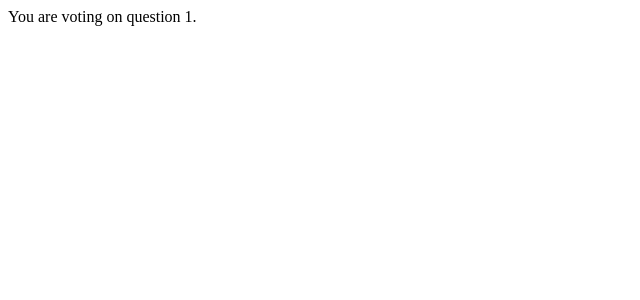
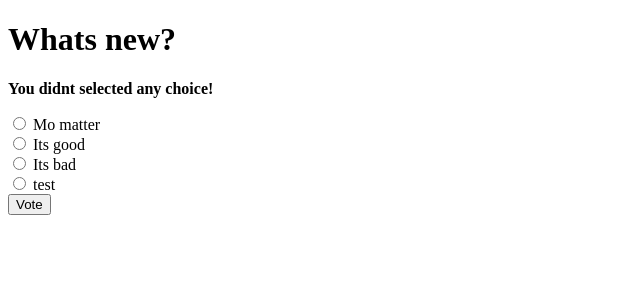
Before and after one commit to tehis/poll, a Django app: page /polls/1/vote/ in a window 1280 px wide. Shown: the top 300 px of the page, without its empty margins (0-640 px from the left). Run offline with Django 3.2, Linux system fonts and the light colour scheme; data comes from the database, SQL or seed files in the repository; both versions use the stored data as it was after the commit.

Commit message:
Creating form and complete vote handling

```diff
--- a/polls/templates/polls/detail.html
+++ b/polls/templates/polls/detail.html
@@ -6,10 +6,19 @@
 </head>
 <body>
 <h1> {{ question.questionText }} </h1>
-<ul>
-    {% for choice in question.choice_set.all %}
-        <li> {{ choice.choiceText }} </li>
+{%  if errorMessage %} <p> <strong> {{ errorMessage }}</strong></p> {% endif %}
+
+<form action= "{% url 'polls:vote'  question.id%}" method="post" >
+    {% csrf_token %}
+    {%  for choice in question.choice_set.all %}
+        <input type="radio" name="choice" id="choice{{forloop.counter}}"
+               value="{{ choice.id }}" >
+        <label for="choice{{forloop.counter}}">
+            {{ choice.choiceText }} </label>
+        <br>
     {% endfor %}
-</ul>
+    <input type="submit" value="Vote" >
+    </form>
+
 </body>
 </html>
--- a/polls/views.py
+++ b/polls/views.py
@@ -1,6 +1,8 @@
 from django.shortcuts import render, get_object_or_404
-from django.http import HttpResponse
-from .models import Question
+from django.http import HttpResponse, HttpResponseRedirect
+from django.urls import reverse
+
+from .models import Question, Choice
 from django.template import loader
 from django.http import Http404
 
@@ -14,11 +16,24 @@ def detail(request, questionId):
     return render(request, 'polls/detail.html', {'question' : question})
 
 def results(request, questionId):
-    response = "You are looking at the results of question %s."
-    return HttpResponse(response % questionId)
+    question = get_object_or_404(Question, pk = questionId)
+    return render(request, 'polls/results.html', {'question' : question})
 
-def vote(request, questionId):
-    return HttpResponse("You are voting on question %s." %questionId)
+def vote(request, questionId) :
+    question = get_object_or_404(Question, pk = questionId)
+    try:
+        selectedchoice = question.choice_set.get(pk = request.POST['choice'])
+    except (KeyError, Choice.DoesNotExist):
+        return  render(request, 'polls/detail.html', {
+            'question' : question,
+            'errorMessage' : "You didnt selected any choice!",
+        })
+    else:
+        selectedchoice.votes += 1
+        selectedchoice.save()
+        return HttpResponseRedirect(reverse('polls:results',
+                                             args = (question.id, )))
+
 
 def index(request):
     latestQuetionList = Question.objects.order_by('pubDate')[:5]
```
Also changed, not shown: polls/templates/polls/results.html (added, +18 -0 lines), db.sqlite3.
